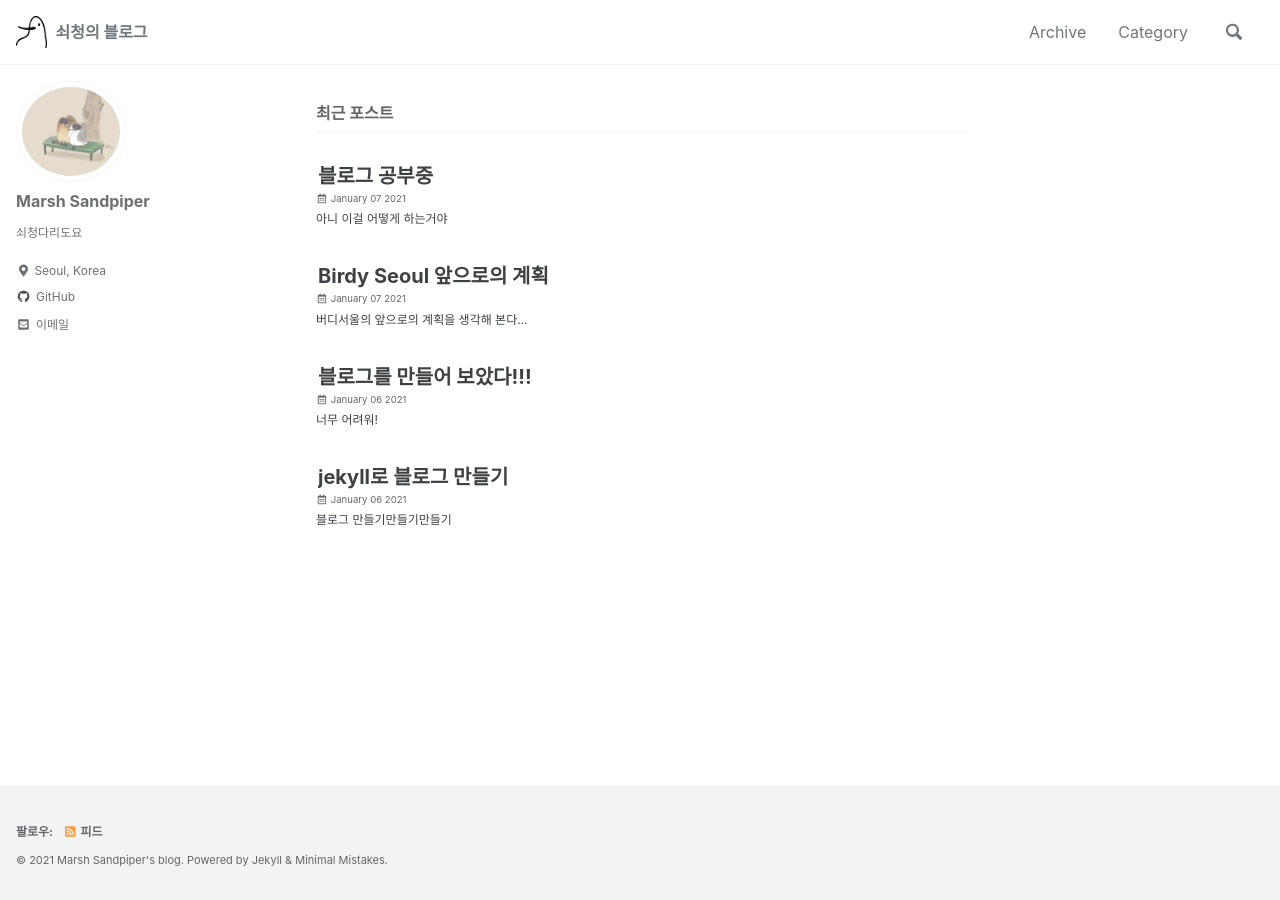
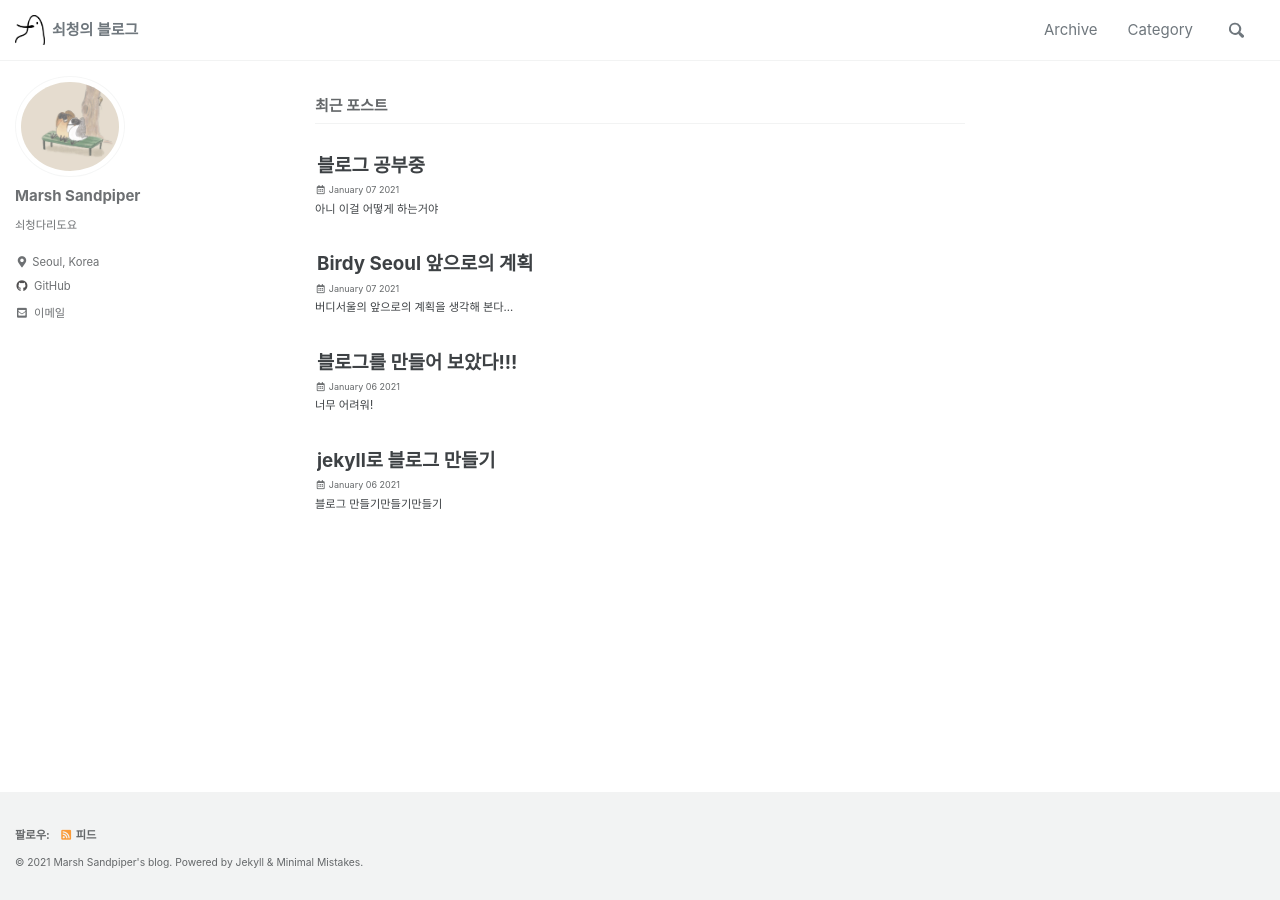
Before and after one commit to Jeong-yeon-Lee/Jeong-yeon-Lee.github.io, a Jekyll site: the page built from index.html, in a window 1280 px wide. Built offline with Jekyll 4.4.1, drawn with Linux system fonts in a browser that asks for light colours; cached includes are drawn as plain includes; the list of posts is cut into pages by our own code.

Commit message:
font size

```diff
--- a/assets/css/main.scss
+++ b/assets/css/main.scss
@@ -20,17 +20,17 @@ $header-font-family: $sans-serif-narrow;
 $caption-font-family: $serif !default;
 
 html {
-  font-size: 10px; // originally 16px
+  font-size: 9px; // originally 16px
   @include breakpoint($medium) {
-    font-size: 12px; // originally 18px
+    font-size: 11px; // originally 18px
   }
 
   @include breakpoint($large) {
-    font-size: 14px; // originally 20px
+    font-size: 13px; // originally 20px
   }
 
   @include breakpoint($x-large) {
-    font-size: 16px; // originally 22px
+    font-size: 15px; // originally 22px
   }
 }
 
```
